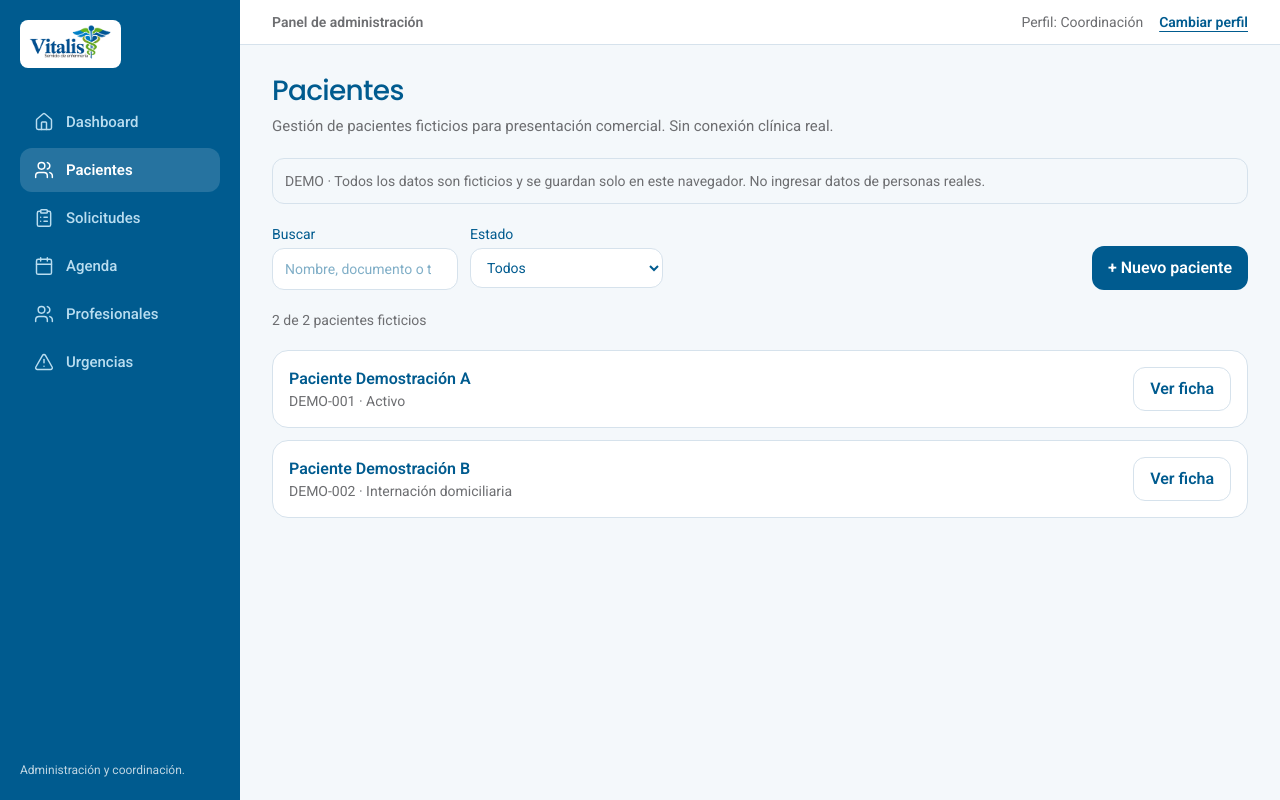
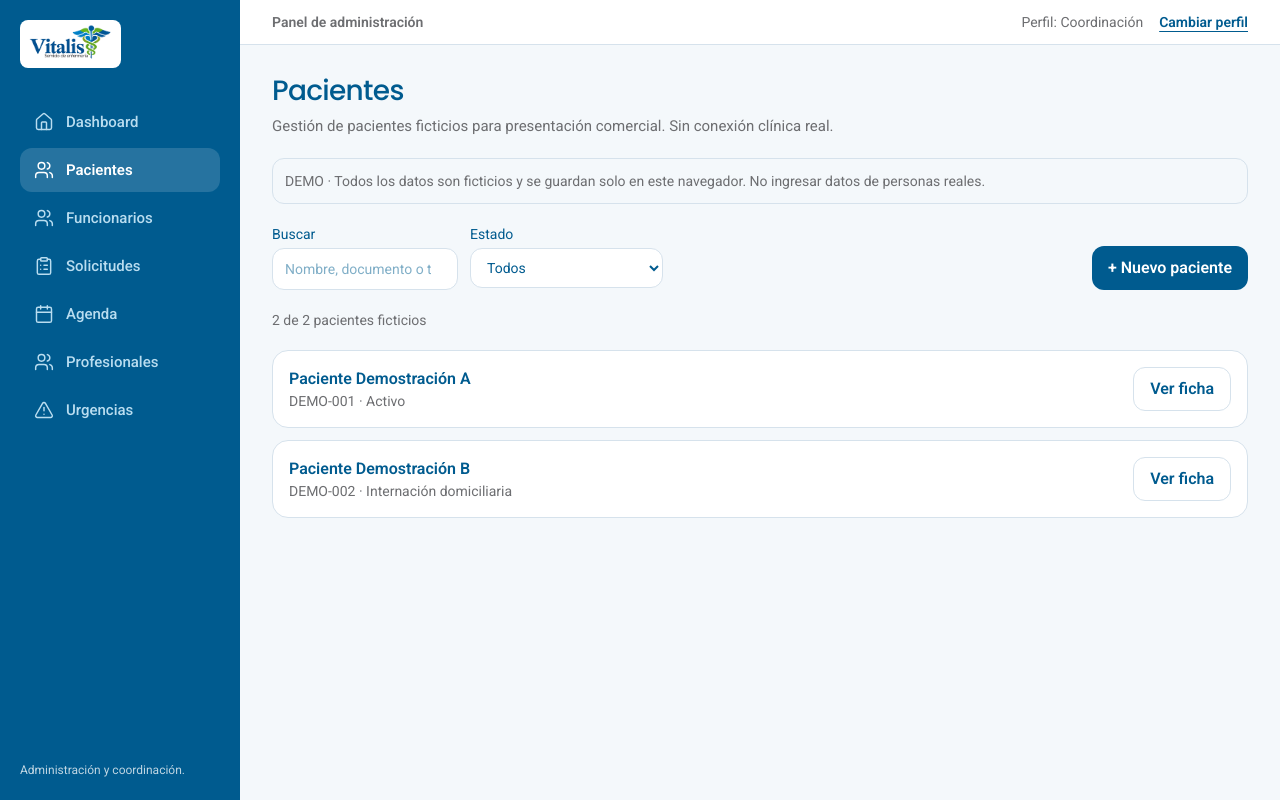
Before and after one commit to equantum-py/vitalis-demo, a Next.js app: page /admin/pacientes in a window 1280 px wide. Built offline with nearby package versions, Linux system fonts and the light colour scheme.

Commit message:
feat: acceso a Funcionarios en panel administrativo

```diff
--- a/components/admin/NavAdmin.tsx
+++ b/components/admin/NavAdmin.tsx
@@ -9,6 +9,7 @@ import { useDemo } from "@/lib/store";
 const ITEMS: { href: string; etiqueta: string; icono: NombreIcono }[] = [
   { href: "/admin", etiqueta: "Dashboard", icono: "inicio" },
   { href: "/admin/pacientes", etiqueta: "Pacientes", icono: "usuarios" },
+  { href: "/admin/funcionarios", etiqueta: "Funcionarios", icono: "usuarios" },
   { href: "/admin/solicitudes", etiqueta: "Solicitudes", icono: "solicitudes" },
   { href: "/admin/agenda", etiqueta: "Agenda", icono: "agenda" },
   { href: "/admin/profesionales", etiqueta: "Profesionales", icono: "usuarios" },
```
